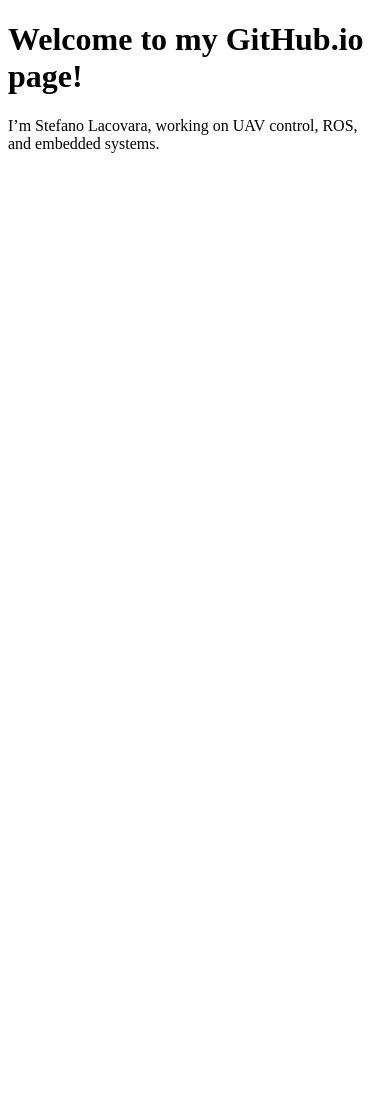
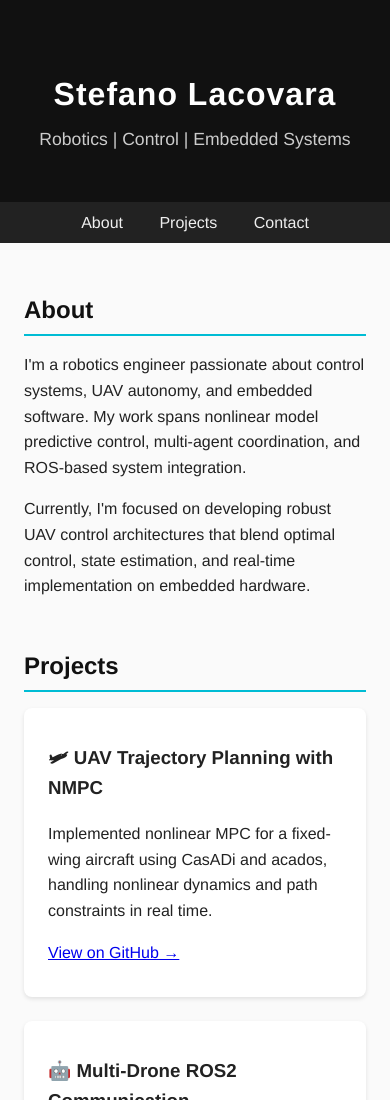
Before and after one commit to lstef4no/lstef4no.github.io, a plain HTML site: page index.html in a window 390 px wide. Shown: the top 1100 px of the page. Before the commit the page ends 844 px from the top, so only its background shows below. Drawn offline with Linux system fonts and the light colour scheme.

Commit message:
Refactor index.html for better design and responsiveness
Updated HTML structure and styles for improved layout and responsiveness.

```diff
--- a/index.html
+++ b/index.html
@@ -1,11 +1,155 @@
 <!DOCTYPE html>
-<html>
-  <head>
-    <meta charset="UTF-8">
-    <title>Stefano Lacovara</title>
-  </head>
-  <body>
-    <h1>Welcome to my GitHub.io page!</h1>
-    <p>I’m Stefano Lacovara, working on UAV control, ROS, and embedded systems.</p>
-  </body>
+<html lang="en">
+<head>
+  <meta charset="UTF-8">
+  <meta name="viewport" content="width=device-width, initial-scale=1">
+  <title>Stefano Lacovara | Robotics & Embedded Systems</title>
+  <style>
+    body {
+      margin: 0;
+      font-family: 'Helvetica Neue', Helvetica, Arial, sans-serif;
+      color: #222;
+      background-color: #fafafa;
+      line-height: 1.6;
+    }
+
+    header {
+      background: #111;
+      color: #fff;
+      text-align: center;
+      padding: 3rem 1rem;
+    }
+
+    header h1 {
+      font-size: 2.5rem;
+      margin-bottom: 0.3rem;
+      letter-spacing: 1px;
+    }
+
+    header p {
+      font-size: 1.1rem;
+      color: #ccc;
+      margin: 0;
+    }
+
+    nav {
+      background: #222;
+      text-align: center;
+      padding: 0.5rem 0;
+    }
+
+    nav a {
+      color: #eee;
+      text-decoration: none;
+      margin: 0 1rem;
+      font-weight: 500;
+    }
+
+    nav a:hover {
+      color: #00bcd4;
+    }
+
+    section {
+      max-width: 900px;
+      margin: 3rem auto;
+      padding: 0 1.5rem;
+    }
+
+    h2 {
+      border-bottom: 2px solid #00bcd4;
+      padding-bottom: 0.3rem;
+      margin-bottom: 1rem;
+      color: #111;
+    }
+
+    .project {
+      background: #fff;
+      border-radius: 8px;
+      box-shadow: 0 2px 4px rgba(0,0,0,0.1);
+      padding: 1rem 1.5rem;
+      margin-bottom: 1.5rem;
+    }
+
+    footer {
+      background: #111;
+      color: #aaa;
+      text-align: center;
+      padding: 2rem 1rem;
+      font-size: 0.9rem;
+    }
+
+    footer a {
+      color: #00bcd4;
+      text-decoration: none;
+    }
+
+    footer a:hover {
+      text-decoration: underline;
+    }
+
+    @media (max-width: 600px) {
+      header h1 { font-size: 2rem; }
+    }
+  </style>
+</head>
+<body>
+
+  <header>
+    <h1>Stefano Lacovara</h1>
+    <p>Robotics | Control | Embedded Systems</p>
+  </header>
+
+  <nav>
+    <a href="#about">About</a>
+    <a href="#projects">Projects</a>
+    <a href="#contact">Contact</a>
+  </nav>
+
+  <section id="about">
+    <h2>About</h2>
+    <p>
+      I'm a robotics engineer passionate about control systems, UAV autonomy, and embedded software.
+      My work spans nonlinear model predictive control, multi-agent coordination, and ROS-based system integration.
+    </p>
+    <p>
+      Currently, I'm focused on developing robust UAV control architectures that blend optimal control, state estimation, and real-time implementation on embedded hardware.
+    </p>
+  </section>
+
+  <section id="projects">
+    <h2>Projects</h2>
+
+    <div class="project">
+      <h3>🛩 UAV Trajectory Planning with NMPC</h3>
+      <p>Implemented nonlinear MPC for a fixed-wing aircraft using CasADi and acados, handling nonlinear dynamics and path constraints in real time.</p>
+      <p><a href="https://github.com/yourusername/nmpc-uav" target="_blank">View on GitHub →</a></p>
+    </div>
+
+    <div class="project">
+      <h3>🤖 Multi-Drone ROS2 Communication</h3>
+      <p>Developed a decentralized communication architecture for autonomous drones using ROS 2 and PX4, enabling direct peer-to-peer control and coordination.</p>
+      <p><a href="https://github.com/yourusername/ros2-drone-network" target="_blank">View on GitHub →</a></p>
+    </div>
+
+    <div class="project">
+      <h3>⚙️ Embedded Sensor Fusion (STM32)</h3>
+      <p>Designed and implemented a multi-threaded sensor fusion framework on STM32 Nucleo F401RE for ToF-based distance measurement using I²C.</p>
+      <p><a href="https://github.com/yourusername/stm32-sensor-fusion" target="_blank">View on GitHub →</a></p>
+    </div>
+  </section>
+
+  <section id="contact">
+    <h2>Contact</h2>
+    <p>
+      📧 Email: <a href="mailto:stefano@example.com">stefano@example.com</a><br>
+      💼 LinkedIn: <a href="https://linkedin.com/in/yourusername" target="_blank">linkedin.com/in/yourusername</a><br>
+      🧠 GitHub: <a href="https://github.com/yourusername" target="_blank">github.com/yourusername</a>
+    </p>
+  </section>
+
+  <footer>
+    <p>© 2025 Stefano Lacovara — Built with 💙 using GitHub Pages</p>
+  </footer>
+
+</body>
 </html>
```
